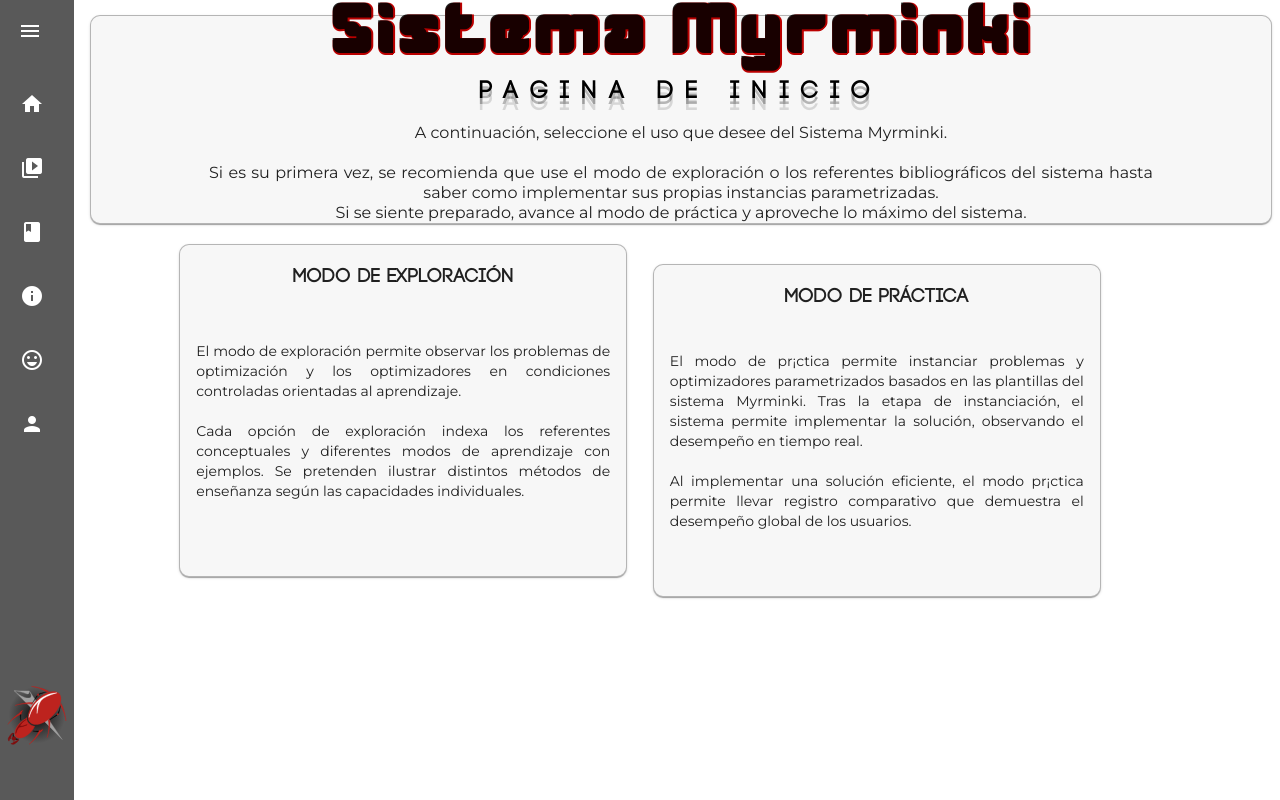
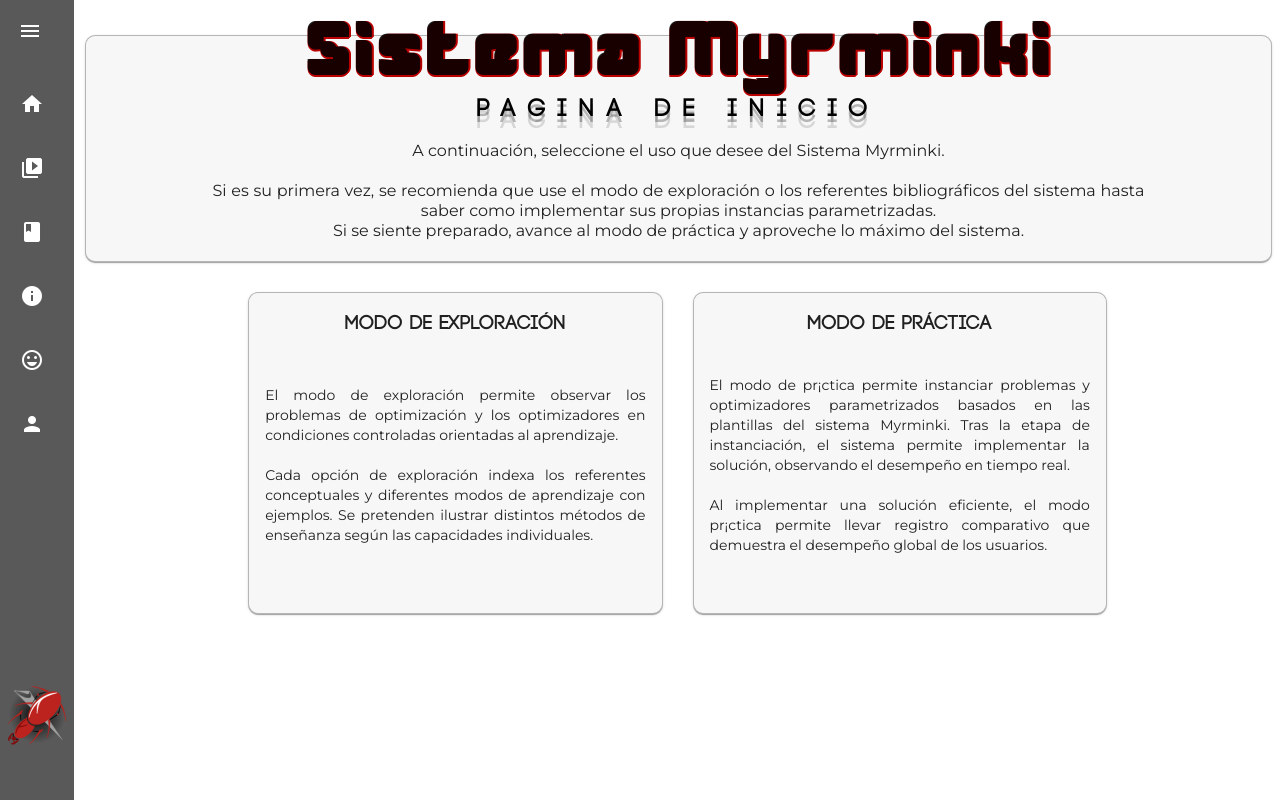
Before and after one commit to PedroBarr/myrminki_frontend, an Angular app: page /inicio in a window 1280 px wide. Built offline with nearby package versions, Linux system fonts and the light colour scheme.

Commit message:
Corregir diseño deslizable (pagina principal)

```diff
--- a/src/app/app.component.scss
+++ b/src/app/app.component.scss
@@ -4,6 +4,6 @@
   top: 0px;
   z-index: 0;
   height: 100vh;
-  padding: 15px 10px 15px 90px;
+  padding: 15px 10px 15px 85px;
   overflow-y: auto;
 }
--- a/src/app/core/pages/page-main/page-main.component.html
+++ b/src/app/core/pages/page-main/page-main.component.html
@@ -1,4 +1,4 @@
-<div class="flex-column gap-20 boxW100">
+<div class="flex-column gap-30 boxW100 margin-bottom-30">
   <div class="title-container">
     <mat-card>
       <mat-card-header>
@@ -19,12 +19,18 @@
     </mat-card>
   </div>
 
-  <div class="flex-row" *ngFor="let enlace of descriptorEnlaces">
+  <div
+    id="modes-picker-container"
+    class="flex-row"
+  >
+    <div
+      class="card-links-container"
+      *ngFor="let enlace of descriptorEnlaces"
+    >
       <a
           class="card-links"
-        style="left: {{enlace.desfase}}%;"
           routerLink={{enlace.descriptor.enlace}}>
-      <mat-card class="card-links-container">
+        <mat-card class="card-links-content">
 
           <mat-card-header>
             <mat-card-title>
@@ -41,3 +47,4 @@
       </a>
     </div>
   </div>
+</div>
--- a/src/app/core/pages/page-main/page-main.component.scss
+++ b/src/app/core/pages/page-main/page-main.component.scss
@@ -23,14 +23,17 @@
 
 .title-container {
   .mat-card {
-    width: 100%;
-    padding: unset;
+    width: calc(100% - 20px);
+    padding: 10px;
+    padding-top: unset;
+    padding-bottom: 20px;
+    margin-top: 20px;
   }
 
   .mat-card-title {
     h2 {
       font-family: wayner, monospace;
-      font-size: 56pt;
+      font-size: 60pt;
       font-weight: 700;
       letter-spacing: 3pt;
       text-shadow: 2px 0 0 #b00, 0 2px #b00, 1px 1px #b00;
@@ -47,6 +50,7 @@
       letter-spacing: 9pt;
       font-weight: bolder;
       text-shadow: 0 6px #0004, 0 12px #0002;
+      margin-top: -10px;
     }
   }
 
@@ -70,16 +74,23 @@
   }
 }
 
+.card-links-container {
+  --side-space: 15px;
+  margin: 0 var(--side-space);
+  width: calc(100% - var(--side-space) * 2);
+  height: 100%;
+}
+
 .card-links {
-  position: absolute;
-  /* top: 115%; */
-  height: 300px;
-  width: 35%;
-  margin: 0 1%;
+  height: 100%;
+  display: flow;
   text-decoration: none;
 
-  .card-links-container {
-    height: calc(100% - 1px);
+  .card-links-content {
+    --pile-space: 15px;
+    padding-top: var(--pile-space);
+    padding-bottom: var(--pile-space);
+    height: calc(100% - var(--pile-space) * 2);
   }
 
   .mat-card-title {
@@ -97,3 +108,9 @@
   }
 
 }
+
+#modes-picker-container {
+  width: 75%;
+  margin: auto;
+  height: 320px;
+}
--- a/src/styles.scss
+++ b/src/styles.scss
@@ -34,6 +34,26 @@ body { margin: 0; font-family: Roboto, "Helvetica Neue", sans-serif; }
   .gap-#{$gap} {
     gap: #{$gap}px;
   }
+
+  .margin-#{$gap} {
+    margin: #{$gap}px;
+  }
+
+  .margin-top-#{$gap} {
+    margin-top: #{$gap}px;
+  }
+
+  .margin-bottom-#{$gap} {
+    margin-bottom: #{$gap}px;
+  }
+
+  .margin-left-#{$gap} {
+    margin-left: #{$gap}px;
+  }
+
+  .margin-right-#{$gap} {
+    margin-right: #{$gap}px;
+  }
 }
 
 .boxW100 {
```
Lines whose indentation alone changed are shown as unchanged.
